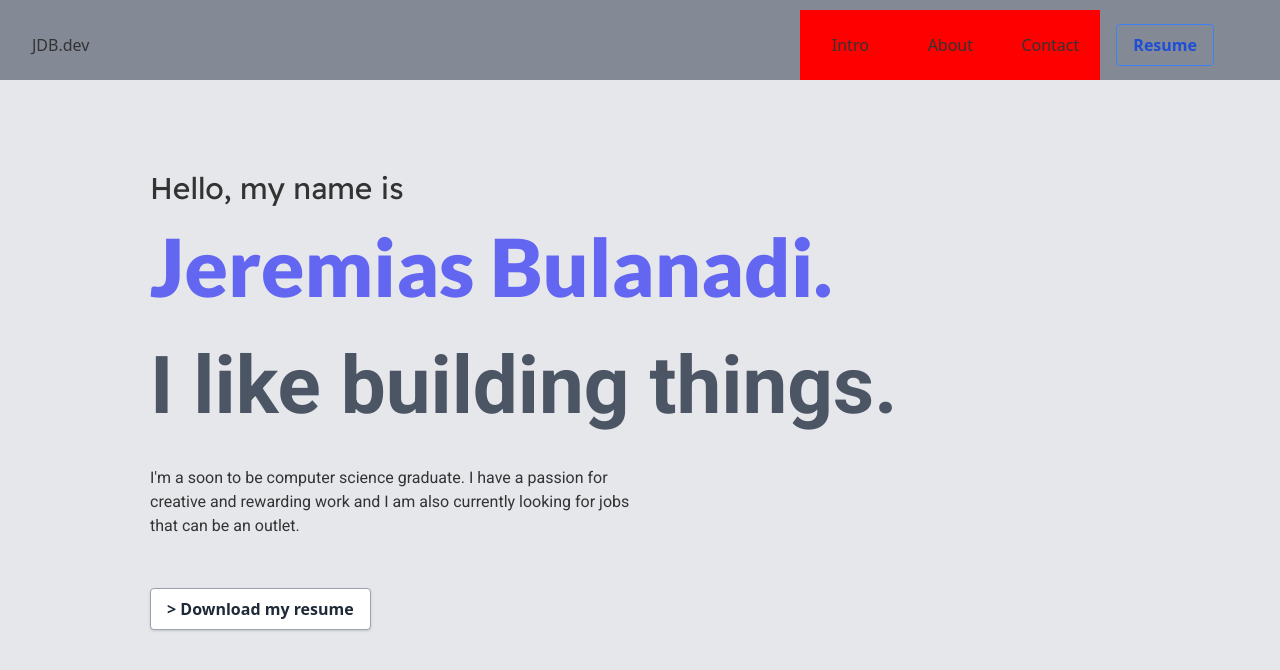
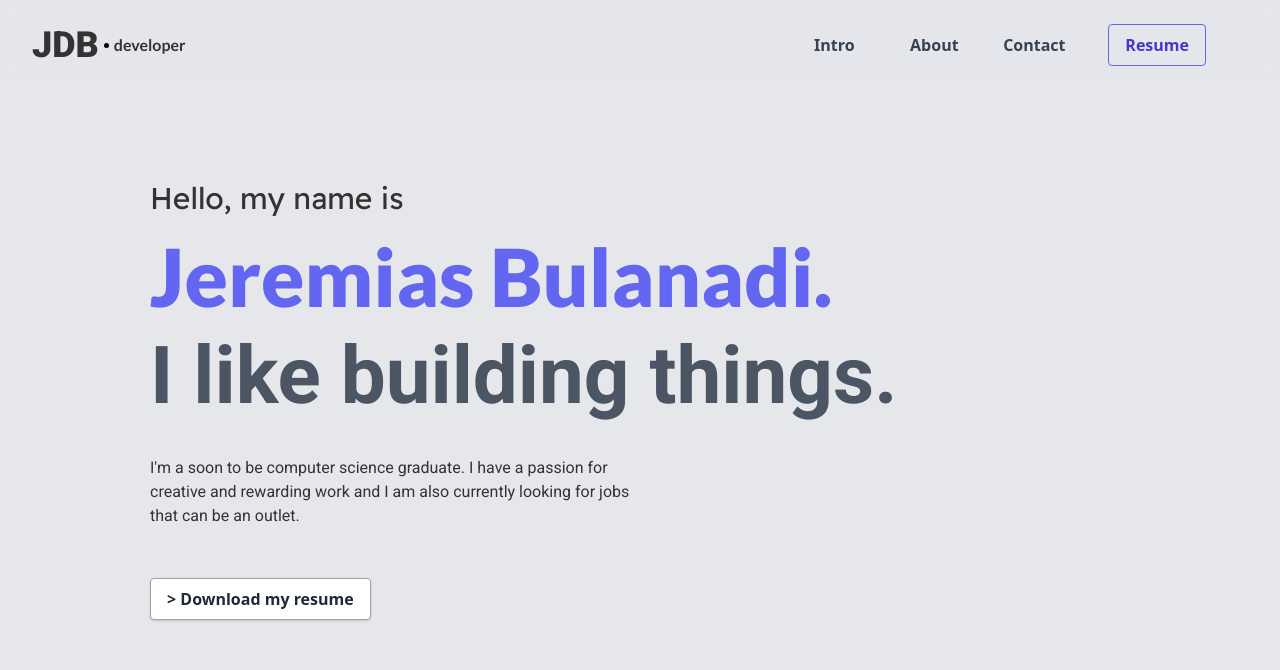
Before and after one commit to JeremiasBulanadi/CV-site, a Svelte app: page / in a window 1280 px wide. Shown: the top 670 px of the page. Built offline with nearby package versions, Linux system fonts and the light colour scheme.

Commit message:
Modifications and added IconBar

```diff
--- a/src/App.svelte
+++ b/src/App.svelte
@@ -1,6 +1,7 @@
 <script>
 	import Navbar from './components/Navbar.svelte';
 	import Intro from './components/Intro.svelte';
+	import IconBar from './components/IconBar.svelte';
 
 	import { onMount } from 'svelte';
 	import { fade } from 'svelte/transition';
@@ -23,6 +24,11 @@
 	</div>
 </main>
 
+<div class="side-bar-container">
+	<IconBar/>
+</div>
+
+
 <style>
 	main {
 		min-height: 100vh;
@@ -32,6 +38,13 @@
 		margin: 0 10px 0 10px;
 	}
 
+	.side-bar-container {
+		position: fixed;
+
+		bottom: 0;
+		left: 80px;
+	}
+
 	@media (min-width: 640px) {
 		main {
 			max-width: none;
--- /dev/null
+++ b/src/components/IconBar.svelte
@@ -0,0 +1,53 @@
+<script>
+
+</script>
+
+<svelte:head>
+    <link rel="stylesheet" href="https://use.fontawesome.com/releases/v5.15.4/css/all.css" integrity="sha384-DyZ88mC6Up2uqS4h/KRgHuoeGwBcD4Ng9SiP4dIRy0EXTlnuz47vAwmeGwVChigm" crossorigin="anonymous">
+</svelte:head>
+
+<div class="icon-bar flex flex-col">
+    <div class="icon">
+        <a href="https://github.com/JeremiasBulanadi" target="_blank">
+            <i class="fab fa-github fa-2x text-gray-600 hover:text-indigo-600 transform transition"></i>
+        </a>
+    </div>
+    <div class="icon">
+        <a href="https://www.linkedin.com/in/jeremias-bulanadi-25b5a915a/" target="_blank">
+            <i class="fab fa-linkedin-in fa-2x text-gray-600 hover:text-indigo-600 transform transition"></i>
+        </a>
+    </div>
+    <div class="icon">
+        <a href="https://codepen.io/jeremiasbulanadi" target="_blank">
+            <i class="fab fa-codepen fa-2x text-gray-600 hover:text-indigo-600 transform transition"></i>
+        </a>
+    </div>
+    <div class="icon">
+        <a href="mailto:jdb.prog@gmail.com" target="_blank">
+            <i class="fas fa-at fa-2x text-gray-600 hover:text-indigo-600 transform transition"></i>
+        </a>
+    </div>
+</div>
+
+<style>
+    .icon {
+        margin-bottom: 25px;
+    }
+
+    .icon:last-of-type {
+        margin-bottom: 30px;
+    }
+
+    i:hover {
+        --tw-translate-y: -0.25rem;
+    }
+
+    .icon-bar::after {
+        content: "";
+        display: block;
+        margin: 0 auto;
+        height: 100px;
+        width: 1px;
+        background-color: #6B7280;
+    }
+</style>
--- a/src/components/Intro.svelte
+++ b/src/components/Intro.svelte
@@ -4,8 +4,8 @@
 
 <section id="Intro" class="flex flex-col justify-center py-4 sm:py-4">
     <h3 class="font-readex text-3xl">Hello, my name is</h3>
-    <h1 class="font-lato font-extrabold text-indigo-500">Jeremias Bulanadi.</h1>
-    <h1 class="font-roboto font-bold text-gray-600">I like building things.</h1>
+    <h1 class="font-lato font-extrabold text-indigo-500 hover:text-indigo-600 transition">Jeremias Bulanadi.</h1>
+    <h1 class="font-roboto font-bold text-gray-600 hover:text-gray-700 transition" style="margin-top: -20px">I like building things.</h1>
     <div class="p-container">
         <p class="font-roboto text-base">
             I'm a soon to be computer science graduate. I have a passion
@@ -16,7 +16,7 @@
 
     <div class="button-container">
         <a href="./JeremiasBulanadi-Resume.pdf" target="_blank">
-            <button class="bg-white hover:bg-gray-100 text-gray-800 font-bold py-2 px-4 border border-gray-400 rounded shadow">
+            <button class="bg-white hover:bg-gray-100 text-gray-800 font-bold py-2 px-4 border border-gray-400 rounded shadow transition">
                 > Download my resume
             </button>
         </a>
--- a/src/components/Logo.svelte
+++ b/src/components/Logo.svelte
@@ -3,8 +3,9 @@
 </script>
 
 <div class="flex mx-8 items-center">
- <span>JDB</span>
- <span>.dev</span>
+ <span id="JDB" class="font-roboto font-extrabold text-4xl">JDB</span>
+ <div id="dot"></div>
+ <span id="dev" class="font-lato font-semibold">developer</span>
 </div>
 
 <style>
@@ -12,4 +13,14 @@ div {
     width: 100%;
     height: 100%;
 }
+
+
+#dot {
+    width: 5px;
+    height: 5px;
+
+    border-radius: 100%;
+    background-color: black;
+    margin: 5px;
+}
 </style>
--- a/src/components/Navbar.svelte
+++ b/src/components/Navbar.svelte
@@ -51,7 +51,7 @@
 <svelte:window bind:scrollY={y} />
 
 <header>
-    <nav use:setTransitionDuration id="navbar" class="bg-gray-500 bg-opacity-80 fixed top-0 left-0 z-50 {headerClass}">
+    <nav use:setTransitionDuration id="navbar" class="bg-gray-200 bg-opacity-80 fixed top-0 left-0 z-50 {headerClass}">
         <div id="nav-content" class="flex justify-between">
             <div class="nav-side flex">
                 <div class="logo-container">
@@ -64,9 +64,9 @@
                     <Tab tabName={"About"} />
                     <Tab tabName={"Contact"} />
                 </div>
-                <div class="flex items-center px-4">
+                <div class="flex items-center px-6">
                     <a href="./JeremiasBulanadi-Resume.pdf" target="_blank">
-                        <button class="bg-transparent hover:bg-blue-500 text-blue-700 font-semibold hover:text-white py-2 px-4 border border-blue-500 hover:border-transparent rounded">
+                        <button class="bg-transparent hover:bg-indigo-500 text-indigo-700 font-semibold hover:text-white py-2 px-4 border border-indigo-500 hover:border-transparent rounded transition">
                             Resume
                         </button>
                     </a>
--- a/src/components/Tab.svelte
+++ b/src/components/Tab.svelte
@@ -3,9 +3,9 @@
 </script>
 
 
-<a href="#{tabName}" class="flex">
+<a href="#{tabName}" class="flex text-robot font-semibold">
     <div class="tab flex items-center">
-        <div class="px-2 mx-auto">
+        <div class="px-2 mx-auto text-gray-700">
             {tabName}
         </div>
     </div>
@@ -21,7 +21,6 @@
     }
 
     .tab {
-        background-color: red;
         width: 100px;
         min-height: 100%;
 
@@ -31,7 +30,7 @@
     .tab::after {
         content: "";
         width: inherit;
-        border-bottom: solid 4px teal;
+        border-bottom: solid 4px #6366F1;
         position: absolute;
         bottom: 0;
         z-index: 1;
```
